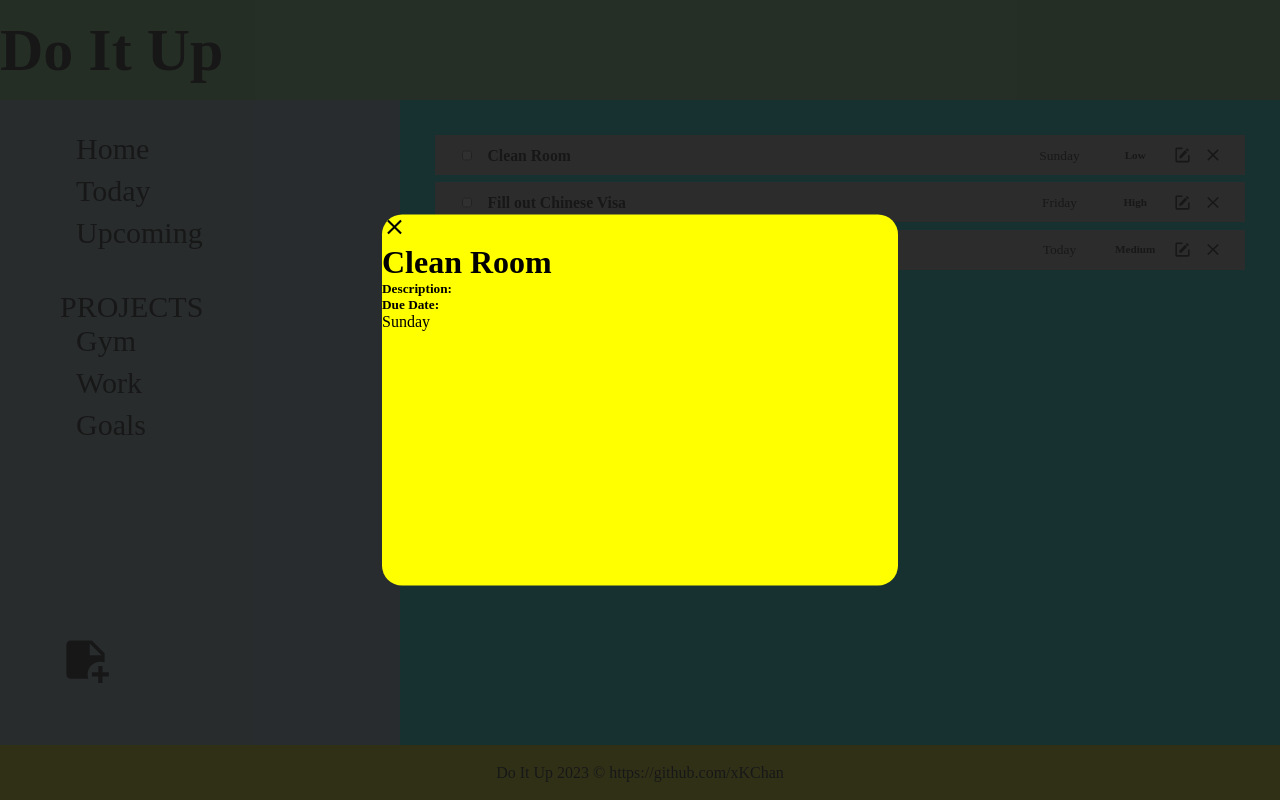
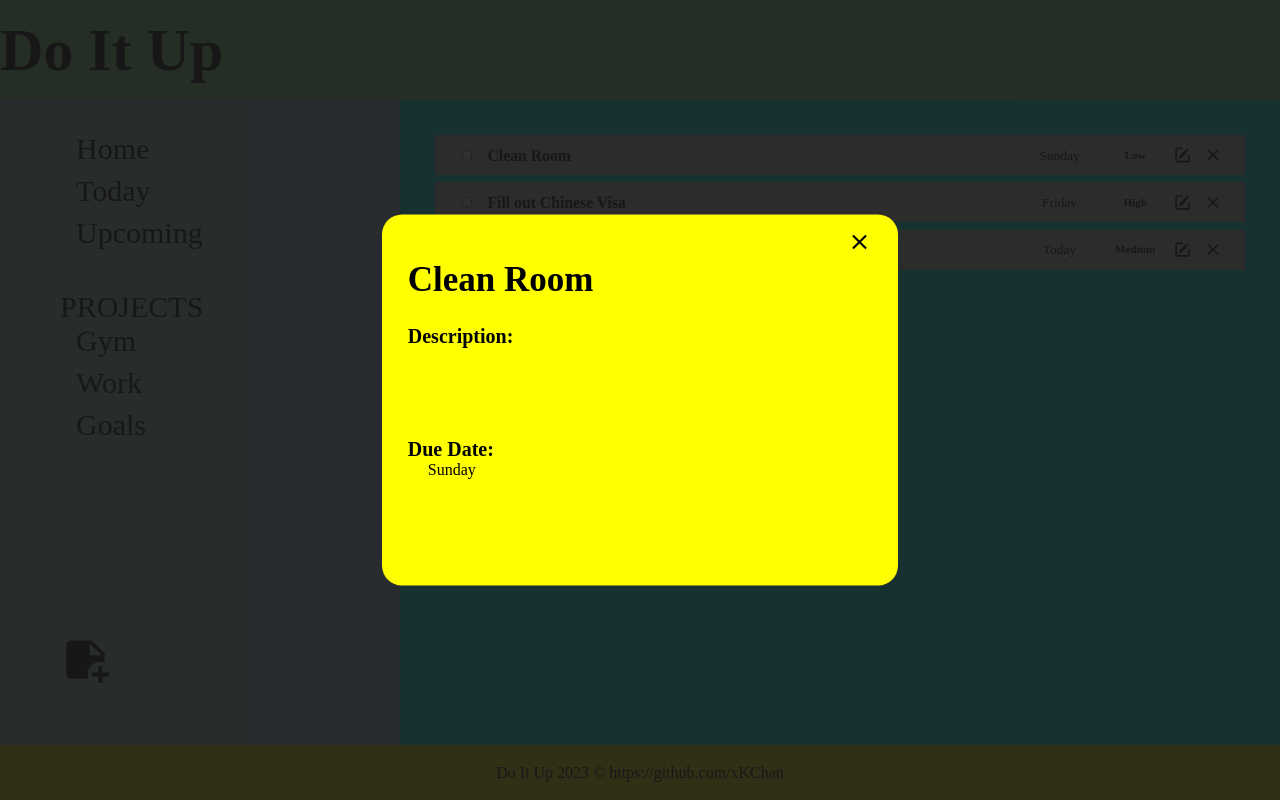
Before and after one commit to xKChan/toDoApp, a website built with webpack: page dist/index.html in a window 1280 px wide. Both pictures are taken after a click on the element "Clean Room". Built offline with Linux system fonts and the light colour scheme.

Commit message:
Change style on the popup extra details to bve more readable and nicer

```diff
--- a/src/style.css
+++ b/src/style.css
@@ -225,7 +225,7 @@
   transform: translate(-50%, -50%);
   background-color: yellow;
   display: grid;
-  grid-template-rows: 1fr 3fr 1fr;
+  grid-template-rows: 3fr 1fr;
   border-radius: 20px;
   width: 516px;
   height: 371px;
@@ -243,3 +243,28 @@
   left: 0px;
   background-color: rgb(26, 26, 26, 0.9);
 }
+
+.popUpContainer img {
+  align-self: flex-end;
+  justify-self: end;
+}
+
+.popContainer {
+  display: grid;
+  grid-template-rows: 11% max-content minmax(max-content, 40%) max-content;
+  padding: 2% 5% 0px 5%;
+  row-gap: 2%;
+}
+
+.popContainer h1 {
+  font-size: 35px;
+  padding-bottom: 20px;
+}
+
+.popContainer h5 {
+  font-size: 20px;
+}
+
+.popContainer p {
+  padding-left: 20px;
+}
--- a/src/ui.js
+++ b/src/ui.js
@@ -221,6 +221,7 @@ function moreDetails() {
           dueDateTitle.textContent = "Due Date: ";
           dueDate.textContent = myTasks[i].dueDate;
           remove.src = removeicon;
+          popContainer.classList.add("popContainer");
           remove.classList.add("popUpIcon", "icon");
           descriptionContainer.appendChild(descriptionTitle);
           descriptionContainer.appendChild(description);
```
Also changed, not shown: dist/main.js.
